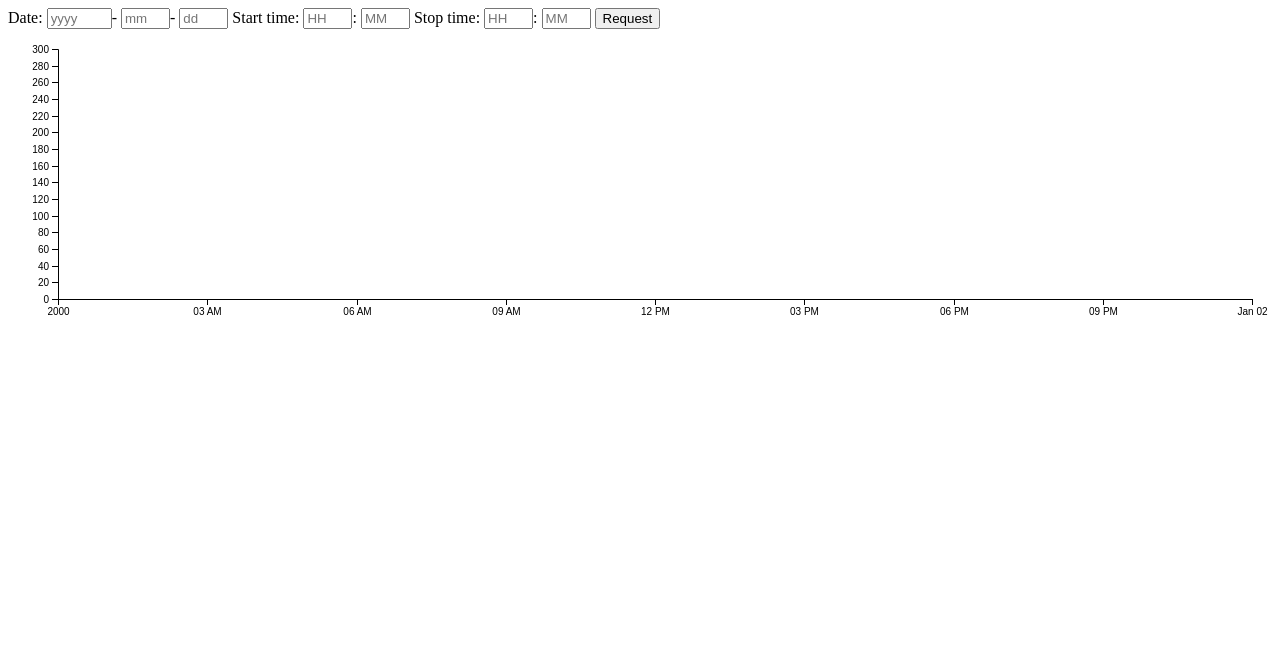
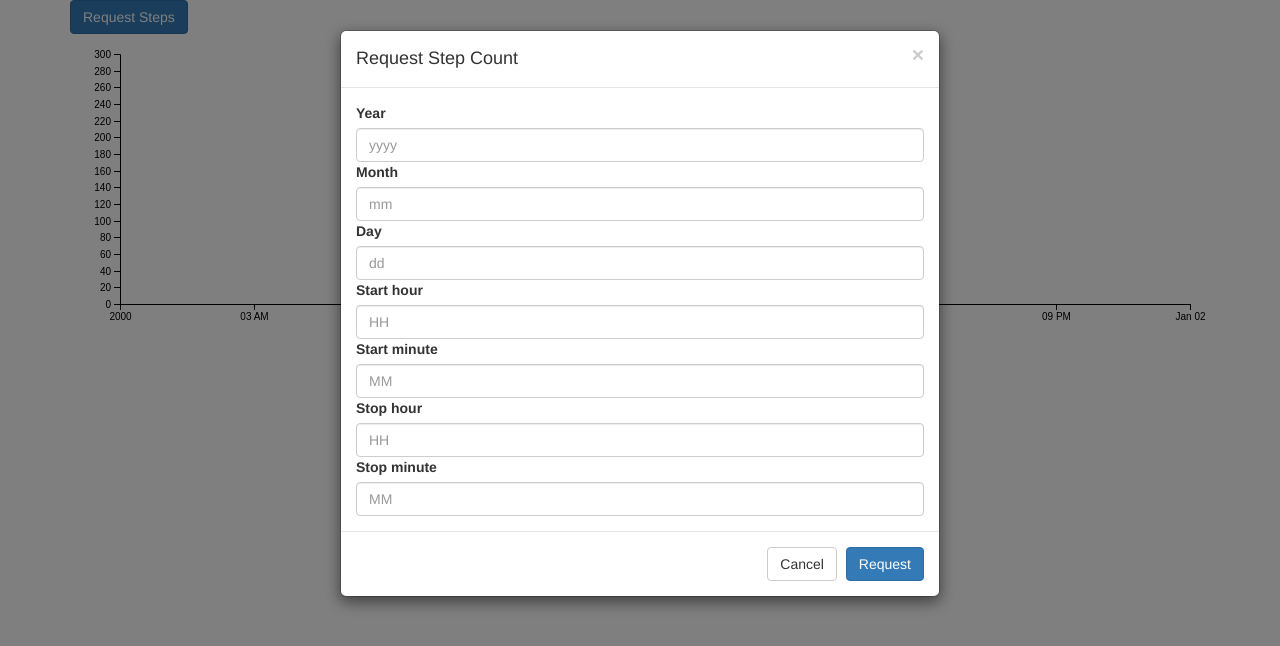
Before and after one commit to kikuomax/hr-analysis, a website: page static/step-count.html in a window 1280 px wide. Drawn offline with Linux system fonts and the light colour scheme.

Commit message:
hr-analysis: step count request dialog
 - `step-count.html` shows a step count request dialog which is
   provided by the `time-series-request` custom component.
 - `heart-rate.html` is updated for better consistency between
   `step-count.html`.

```diff
--- a/static/step-count.html
+++ b/static/step-count.html
@@ -3,31 +3,27 @@
 <head>
   <meta charset='utf-8'>
   <title>Step count</title>
+  <link rel='stylesheet' href='/lib/bootstrap-3.3.7/css/bootstrap.min.css'>
   <script src='/lib/jquery-3.2.1.min.js'></script>
+  <script src='/lib/bootstrap-3.3.7/js/bootstrap.min.js'></script>
   <script src='/lib/vue.min.js'></script>
   <script src='/lib/URI-1.18.10.js'></script>
   <script src='/lib/d3.min.js'></script>
+  <script src='/scripts/TimeSeriesRequest.js'></script>
   <script>
     $(() => {
         // processes user input
         const model = new Vue({
-            el: '#controller',
+            el: '#request-form',
             data: {
-                range: {
-                    year: '',
-                    month: '',
-                    day: '',
-                    startHour: '',
-                    startMinute: '',
-                    stopHour: '',
-                    stopMinute: ''
-                }
+                showStepCountRequestDialog: false
             },
             methods: {
-                requestStepCount: function () {
-                    // do not use the arrow notation
-                    // because that screws up `this` bining
-                    requestStepCount(this.range);
+                // NOTE: you cannot use the arrow notation here
+                //       because it screws up `this` binding
+                requestStepCount: function (timeSpan) {
+                    requestStepCount(timeSpan);
+                    this.showStepCountRequestDialog = false;
                 }
             }
         });
@@ -71,12 +67,12 @@
             .attr('class', 'axis axis-y')
             .call(d3.axisLeft(y));
 
-        /** Requests step count time series. */
-        function requestStepCount(range) {
+        // requests step count and renders it
+        function requestStepCount(timeSpan) {
             const uri = new URI('/data/step-count.json').query({
-                date: `${range.year}-${range.month}-${range.day}`,
-                startTime: `${range.startHour}:${range.startMinute}`,
-                stopTime: `${range.stopHour}:${range.stopMinute}`
+                date: `${timeSpan.year}-${timeSpan.month}-${timeSpan.day}`,
+                startTime: `${timeSpan.startHour}:${timeSpan.startMinute}`,
+                stopTime: `${timeSpan.stopHour}:${timeSpan.stopMinute}`
             });
             $.ajax(uri.toString())
                 .done((contents) => {
@@ -88,22 +84,25 @@
                         });
                     x.domain([
                         new Date(
-                            range.year,
-                            range.month - 1,
-                            range.day,
-                            range.startHour,
-                            range.startMinute),
+                            timeSpan.year,
+                            timeSpan.month - 1,
+                            timeSpan.day,
+                            timeSpan.startHour,
+                            timeSpan.startMinute),
                         new Date(
-                            range.year,
-                            range.month - 1,
-                            range.day,
-                            range.stopHour,
-                            range.stopMinute)]);
+                            timeSpan.year,
+                            timeSpan.month - 1,
+                            timeSpan.day,
+                            timeSpan.stopHour,
+                            timeSpan.stopMinute)]);
                     xAxis.call(d3.axisBottom(x));
                     path.datum(data)
                         .attr('d', line);
                 });
         }
+
+        // shows the step count request dialog
+        model.showStepCountRequestDialog = true;
     });
   </script>
   <style type='text/css'>
@@ -114,20 +113,19 @@
   </style>
 </head>
 <body>
-  <div id='controller'>
-    <form v-on:submit.prevent='requestStepCount'>
-      <label>Date:</label>
-      <input v-model='range.year' placeholder='yyyy' size='5'>-
-      <input v-model='range.month' placeholder='mm' size='3'>-
-      <input v-model='range.day' placeholder='dd' size='3'>
-      <label>Start time:</label>
-      <input v-model='range.startHour' placeholder='HH' size='3'>:
-      <input v-model='range.startMinute' placeholder='MM' size='3'>
-      <label>Stop time:</label>
-      <input v-model='range.stopHour' placeholder='HH' size='3'>:
-      <input v-model='range.stopMinute' placeholder='MM' size='3'>
-      <button type='submit'>Request</button>
-    </form>
+  <div class='container'>
+    <div id='request-form'>
+      <div>
+        <button type='button' class='btn btn-primary'
+            v-on:click='showStepCountRequestDialog = true'>Request Steps</button>
+      </div>
+      <time-series-request
+          name='Step Count'
+          v-bind:show-dialog='showStepCountRequestDialog'
+          id-prefix='step-count'
+          v-on:time-series-request-confirmed='requestStepCount'
+          v-on:time-series-request-canceled='showStepCountRequestDialog = false'>
+      </time-series-request>
     </div>
     <div id='plot-container'>
       <svg id='plot-area'>
@@ -139,5 +137,6 @@
         </defs>
       </svg>
     </div>
+  </div>
 </body>
 </html>
```
Also changed, not shown: static/heart-rate.html (+4 -5 lines). Lines whose indentation alone changed are shown as unchanged.
